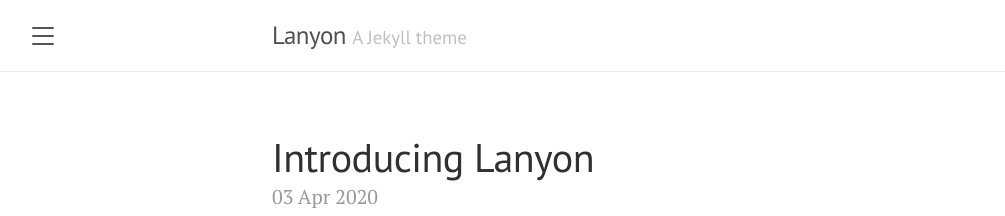
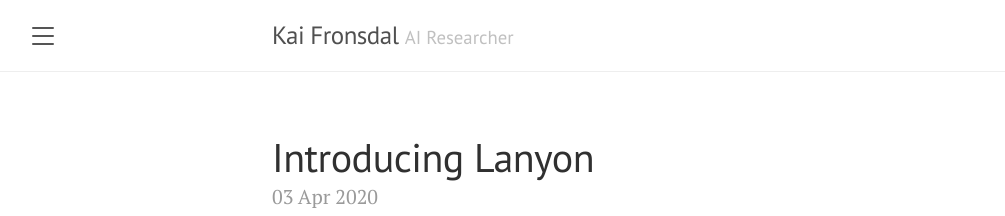
Before and after one commit to kaifronsdal/kaifronsdal.github.io, a Jekyll site: the page built from index.html, in a window 1280 px wide and 900 px high. Shown: the top 216 px of the window, without its empty margins (8-1013 px from the left). Built offline with Jekyll 4.4.1, drawn with Linux system fonts in a browser that asks for light colours; the list of posts is cut into pages by our own code.

Commit message:
Update config

```diff
--- a/_config.yml
+++ b/_config.yml
@@ -1,17 +1,28 @@
+# Github Pages
+lsi: false
+safe: true
+incremental: false
+highlighter: rouge
+gist:
+  noscript: false
+kramdown:
+  math_engine: mathjax
+  syntax_highlighter: rouge
+
 # Setup
-title:               Lanyon
-tagline:             'A Jekyll theme'
-description:         'A reserved <a href="https://jekyllrb.com" target="_blank">Jekyll</a> theme that places the utmost gravity on content with a hidden drawer. Made by <a href="https://twitter.com/mdo" target="_blank">@mdo</a>.'
-url:                 http://lanyon.getpoole.com
+title:               Kai Fronsdal
+tagline:             'AI Researcher'
+description:         ''
+url:                 http://kaifronsdal.github.io
 baseurl:             ''
 paginate:            5
 permalink:           pretty
 
 # About/contact
 author:
-  name:              Mark Otto
-  url:               https://twitter.com/mdo
-  email:             markdotto@gmail.com
+  name:              Kai Fronsdal
+  url:               http://kaifronsdal.github.io
+  email:             kaifronsdal@gmail.com
 
 # Gems
 plugins:
```
